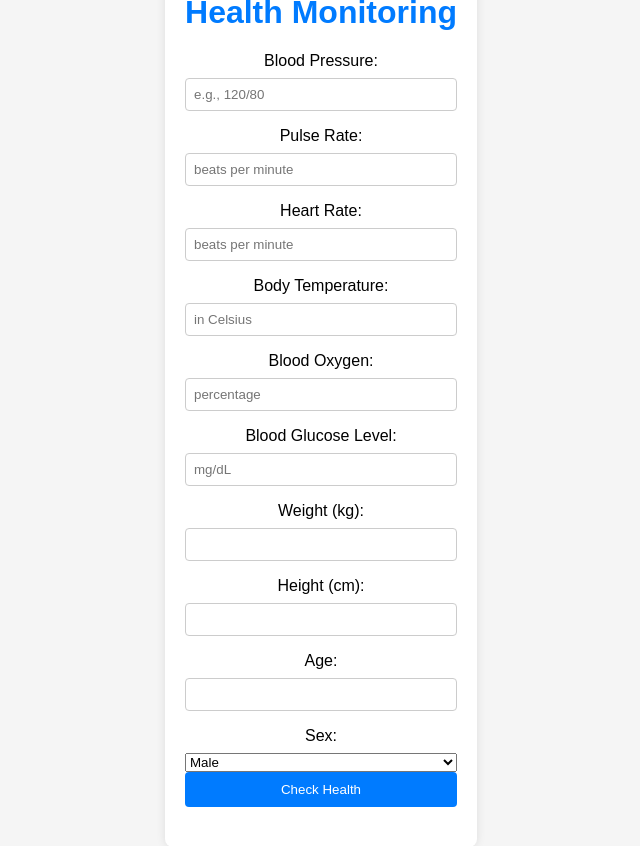
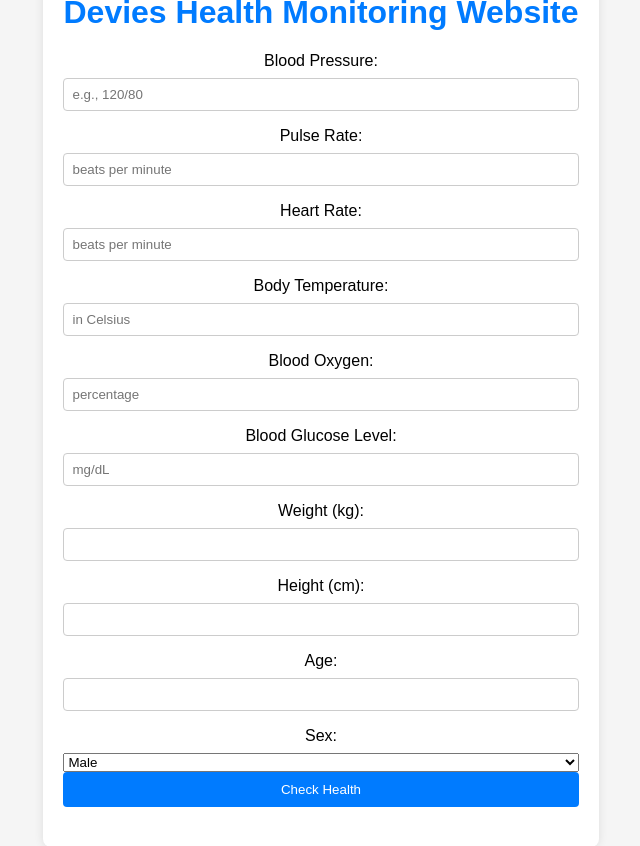
Before and after one commit to tiarramdg/devies, a plain HTML site: page index.html in a window 1280 px wide. Shown: the whole page, without its empty margins (319-959 px from the left). Drawn offline with Linux system fonts and the light colour scheme.

Commit message:
Update index.html

```diff
--- a/index.html
+++ b/index.html
@@ -8,7 +8,7 @@
 </head>
 <body>
     <div class="container">
-        <h1>Health Monitoring</h1>
+        <h1>Devies Health Monitoring Website</h1>
         <form id="healthForm">
             <label for="bloodPressure">Blood Pressure:</label>
             <input type="text" id="bloodPressure" placeholder="e.g., 120/80" required>
```
